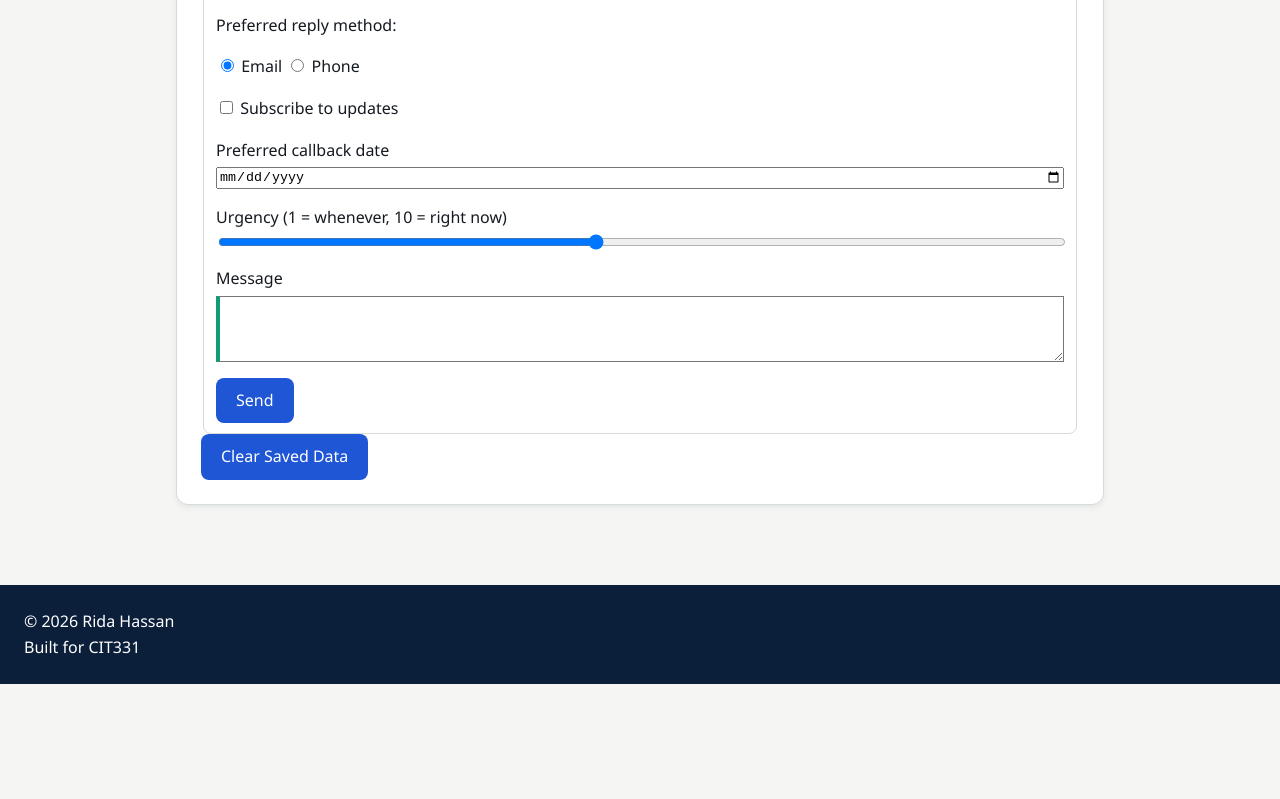
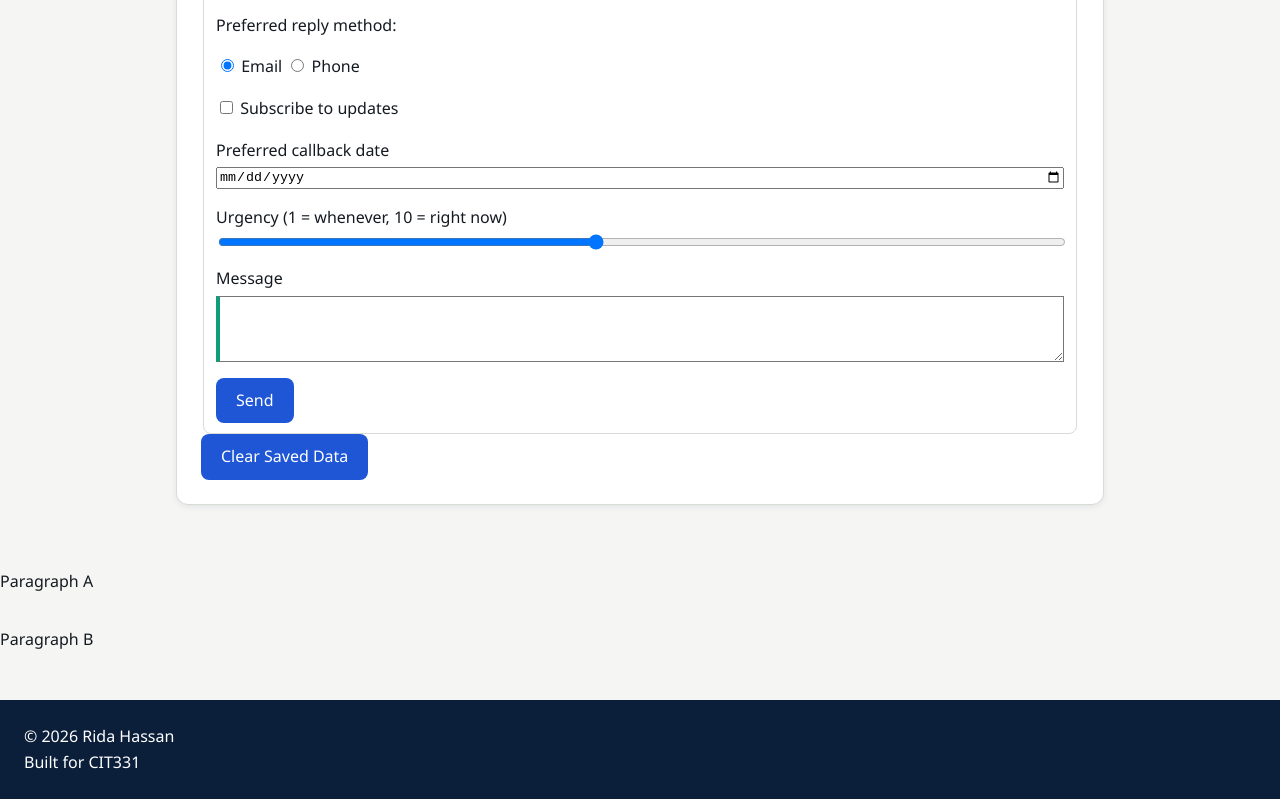
Before and after one commit to RidaaHassan/lab3-styled-page, a plain HTML site: page index.html in a window 1280 px wide. Shown: the part 1852-2651 px from the top of the page. Before the commit the page ends 2536 px from the top, so only its background shows below. Drawn offline with Linux system fonts and the light colour scheme; a script that the page names is missing.

Commit message:
Add files via upload

```diff
--- a/index.html
+++ b/index.html
@@ -17,6 +17,7 @@
       <a href="#contact">Contact</a>
     </nav>
   </header>
+
   <main id="main-content">
     <article id="about" class="card">
       <h2>About Me</h2>
@@ -118,7 +119,10 @@
       <button id="clear-btn" type="button">Clear Saved Data</button>
     </section>
   </main>
-
+<div class="demo-wrap">
+  <p class="demo-a">Paragraph A</p>
+  <p class="demo-b">Paragraph B</p>
+</div>
   <footer>
     <p>&copy; 2026 Rida Hassan</p>
     <p>Built for CIT331</p>
--- a/styles.css
+++ b/styles.css
@@ -199,3 +199,4 @@ figcaption {
 .card img {
   border-radius: var(--radius);
 }
+.demo-wrap { display: flex; flex-direction: column; }
```
